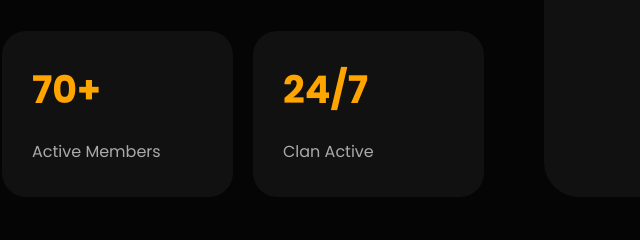
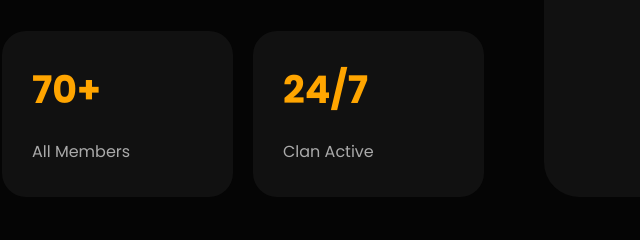
Before and after one commit to fazrienoer7-sys/Website-Clan, a plain HTML site: page index.html in a window 1280 px wide. Shown: the part 1320-1560 px from the top of the page, 126-766 px from the left. Drawn offline with nearby package versions, Linux system fonts and the light colour scheme.

Commit message:
Update index.html

```diff
--- a/index.html
+++ b/index.html
@@ -195,7 +195,7 @@ Penulisan huruf besar pada “O” melambangkan pusat kekuatan dan loyalitas cla
 
           <h3>70+</h3>
 
-          <p>Active Members</p>
+          <p>All Members</p>
 
         </div>
 
```
